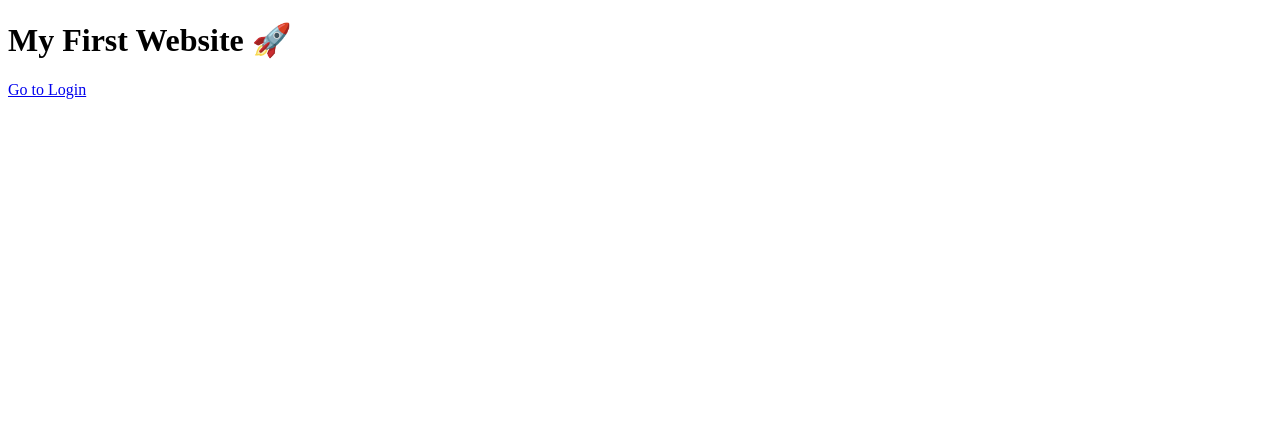
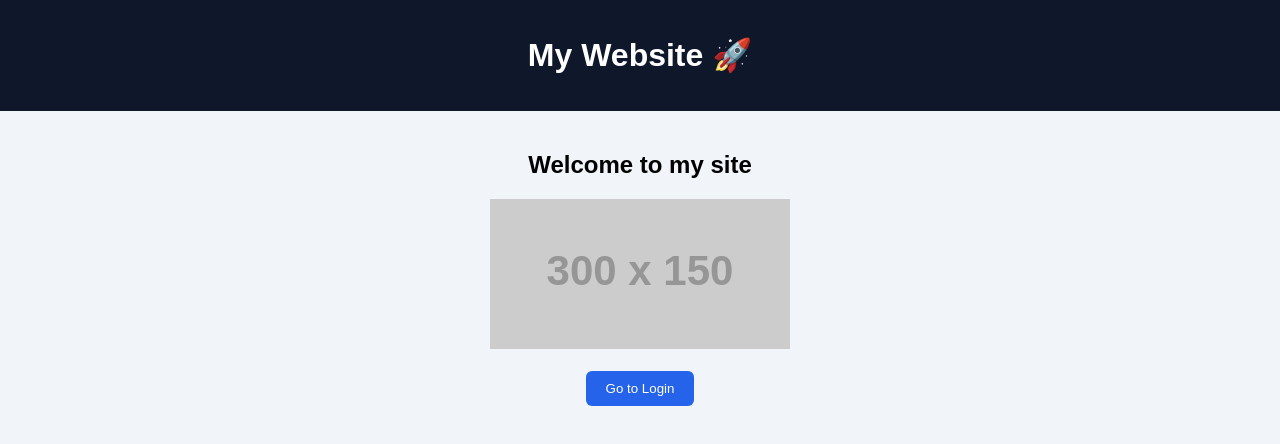
Before and after one commit to hyndoop/hyndoop_website, a plain HTML site: page index.html in a window 1280 px wide. Drawn offline with Linux system fonts and the light colour scheme; placeholder pictures from the web are drawn by us.

Commit message:
Update index.html

```diff
--- a/index.html
+++ b/index.html
@@ -2,9 +2,26 @@
 <html>
 <head>
   <title>My Website</title>
+  <link rel="stylesheet" href="style.css">
 </head>
 <body>
-  <h1>My First Website 🚀</h1>
-  <a href="login.html">Go to Login</a>
+
+<header>
+  <h1>My Website 🚀</h1>
+</header>
+
+<div class="container">
+  <h2>Welcome to my site</h2>
+
+  <!-- Ad Image -->
+  <img src="https://via.placeholder.com/300x150" alt="Ad Banner">
+
+  <br><br>
+
+  <a href="login.html">
+    <button>Go to Login</button>
+  </a>
+</div>
+
 </body>
 </html>
```
